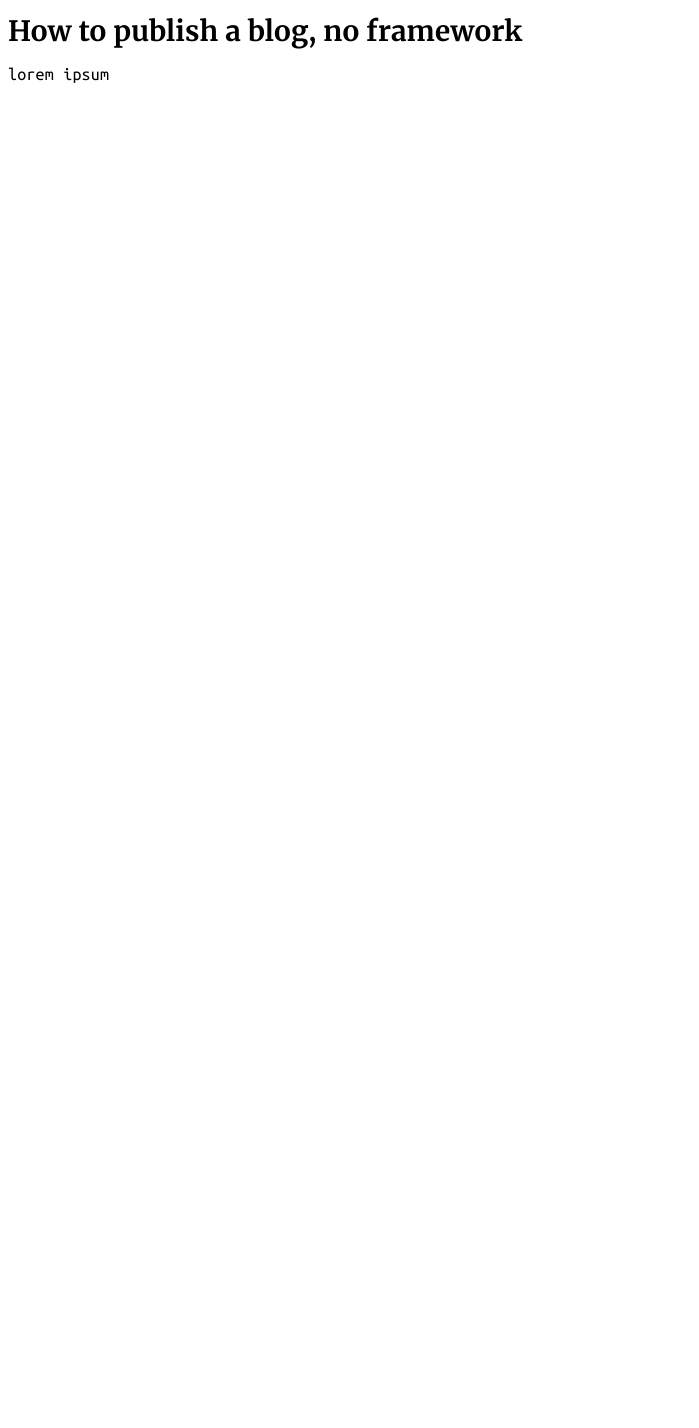
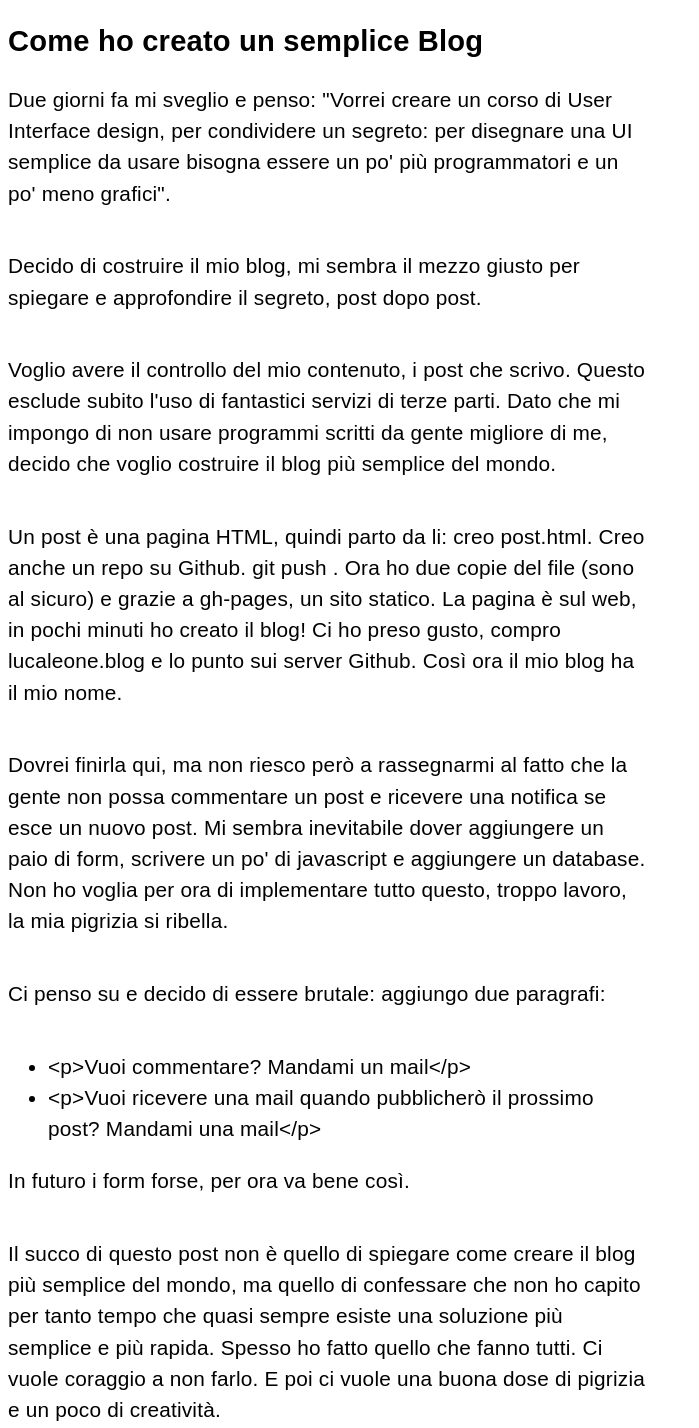
Before and after one commit to luc4leone/my-blog, a plain HTML site: page posts/publish-a-blog.html in a window 1280 px wide. Shown: the whole page, without its empty margins (0-699 px from the left). Before the commit the page ends 800 px from the top, so only its background shows below. Drawn offline with Linux system fonts and the light colour scheme.

Commit message:
prima bozza decente

```diff
--- a/posts/publish-a-blog.html
+++ b/posts/publish-a-blog.html
@@ -1,17 +1,77 @@
 <!DOCTYPE html>
 <html>
-<head>
-  <meta charset="UTF-8">
-  <meta name="viewport" content="width=device-width, initial-scale=1.0">
+    <head>
+        <meta charset="UTF-8" />
+        <meta name="viewport" content="width=device-width, initial-scale=1.0" />
 
-  <link rel="preconnect" href="https://fonts.googleapis.com">
-  <link rel="preconnect" href="https://fonts.gstatic.com" crossorigin>
-  <link href="https://fonts.googleapis.com/css2?family=Merriweather:wght@700&family=Ubuntu+Mono:ital,wght@0,400;0,700;1,400&display=swap" rel="stylesheet">
-  <link rel="stylesheet" href="../style.css">
-</head>
-<body>
-  <h1>How to publish a blog, no framework</h1>
+        <link rel="preconnect" href="https://fonts.googleapis.com" />
+        <link rel="preconnect" href="https://fonts.gstatic.com" crossorigin />
+        <link
+            href="https://fonts.googleapis.com/css2?family=Merriweather:wght@700&family=Ubuntu+Mono:ital,wght@0,400;0,700;1,400&display=swap"
+            rel="stylesheet"
+        />
+        <link rel="stylesheet" href="../style.css" />
+    </head>
 
-  <p>lorem ipsum</p>
-</body>
+    <body>
+        <!-- <h1>How I created my simple blog</h1> -->
+        <h1>Come ho creato un semplice Blog</h1>
+        <p>
+            Due giorni fa mi sveglio e penso: "Vorrei creare un corso di User
+            Interface design, per condividere un segreto: per disegnare una UI
+            semplice da usare bisogna essere un po' più programmatori e un po'
+            meno grafici".
+        </p>
+        <p>
+            Decido di costruire il mio blog, mi sembra il mezzo giusto per
+            spiegare e approfondire il segreto, post dopo post.
+        </p>
+
+        <p>
+            Voglio avere il controllo del mio contenuto, i post che scrivo.
+            Questo esclude subito l'uso di fantastici servizi di terze parti.
+            Dato che mi impongo di non usare programmi scritti da gente migliore
+            di me, decido che voglio costruire il blog più semplice del mondo.
+        </p>
+
+        <p>
+            Un post è una pagina HTML, quindi parto da li: creo post.html. Creo
+            anche un repo su Github. git push . Ora ho due copie del file (sono
+            al sicuro) e grazie a gh-pages, un sito statico. La pagina è sul
+            web, in pochi minuti ho creato il blog! Ci ho preso gusto, compro
+            lucaleone.blog e lo punto sui server Github. Così ora il mio blog ha
+            il mio nome.
+        </p>
+
+        <p>
+            Dovrei finirla qui, ma non riesco però a rassegnarmi al fatto che la
+            gente non possa commentare un post e ricevere una notifica se esce
+            un nuovo post. Mi sembra inevitabile dover aggiungere un paio di
+            form, scrivere un po' di javascript e aggiungere un database. Non ho
+            voglia per ora di implementare tutto questo, troppo lavoro, la mia pigrizia si ribella.
+        </p>
+
+        <p>
+            Ci penso su e decido di essere brutale: aggiungo due
+            paragrafi:
+            <ul>
+              <li>
+                &lt;p&gt;Vuoi commentare? Mandami un mail&lt;/p&gt;
+              </li>
+              <li>
+                &lt;p&gt;Vuoi ricevere una mail quando pubblicherò il prossimo post? Mandami una mail&lt;/p&gt;
+              </li>
+            </ul>
+             In futuro i form forse, per ora va bene così.
+        </p>
+
+        <p>
+            Il succo di questo post non è quello di spiegare come creare il blog
+            più semplice del mondo, ma quello di confessare che non ho capito
+            per tanto tempo che quasi sempre esiste una soluzione più semplice e
+            più rapida. Spesso ho fatto quello che fanno tutti. Ci vuole
+            coraggio a non farlo. E poi ci vuole una buona dose di pigrizia e un
+            poco di creatività.
+        </p>
+    </body>
 </html>
--- a/style.css
+++ b/style.css
@@ -1,16 +1,24 @@
 * {
-  box-sizing: border-box;
+    box-sizing: border-box;
 }
 
 body {
-  /* font-family: Arial, Helvetica, sans-serif; */
-  font-family: 'Ubuntu Mono', monospace;
-  font-size: 18px;
-  letter-spacing: .2px;
-  line-height: 24px;
+    font-family: "Bookerly", sans-serif;
+    font-size: 1.3em;
+    letter-spacing: 0.2px;
+    line-height: 1.5;
 }
 
 h1 {
-  font-family: 'Merriweather', serif;
-  font-size: 28px;
+    font-size: 1.4em;
 }
+
+p {
+    margin-bottom: 2em;
+}
+
+@media only screen and (min-width: 600px) {
+    body {
+        width: 50%;
+    }
+}
```
Also changed, not shown: posts/index.html (+15 -13 lines).
